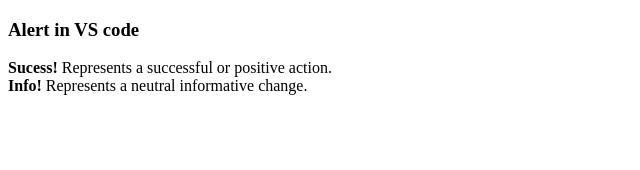
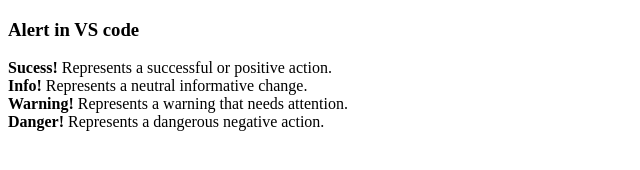
Before and after one commit to JayAmekem/GitProject_A, a plain HTML site: page index.html in a window 1280 px wide. Shown: the whole page, without its empty margins (0-640 px from the left). Drawn offline with Linux system fonts and the light colour scheme.

Commit message:
added features

```diff
--- a/index.html
+++ b/index.html
@@ -1,13 +1,15 @@
 <!DOCTYPE html>
 <html lang="en">
 <head>
-    <title>Alert examples</title>
+    <title>Alert examples!!</title>
     <meta charset="utf-8">
 </head>
 <body>
     <h3>Alert in VS code</h3>
     <strong>Sucess!</strong> Represents a successful or positive action. </br>
     <strong>Info!</strong> Represents a neutral informative change. </br>
+    <strong>Warning!</strong> Represents a warning that needs attention. </br>
+    <strong>Danger!</strong> Represents a dangerous negative action. </br>
 
 
 </body>
```
